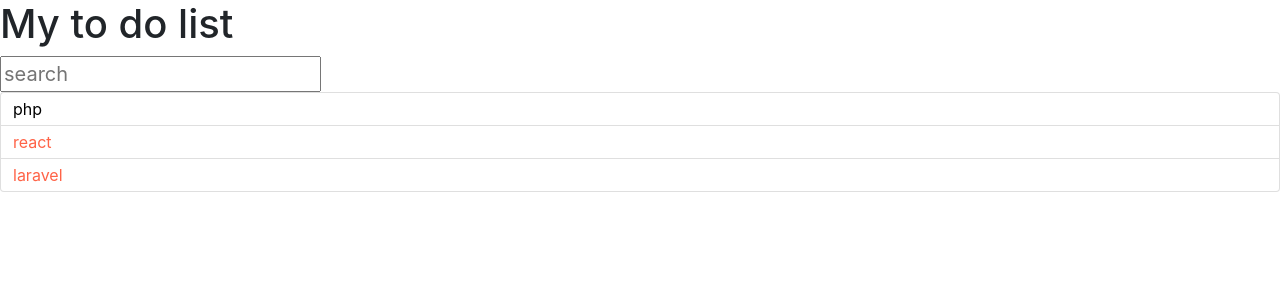
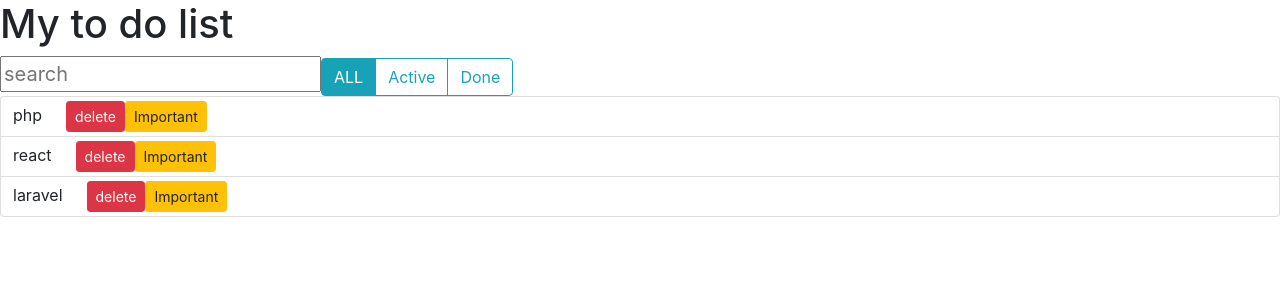
Before and after one commit to arborin/feedback_react_app, a React (Create React App) app: page / in a window 1280 px wide. Shown: the top 300 px of the page. Built offline with nearby package versions, Linux system fonts and the light colour scheme.

Commit message:
[ADD] del function

```diff
--- a/src/App.js
+++ b/src/App.js
@@ -1,6 +1,7 @@
 import AppHeader from "./components/app-header";
 import SearchPanel from "./components/search-panel";
 import TodoList from "./components/todo-list"
+import ItemStatusFilter from "./components/item-status-filter";
 
 
 
@@ -17,7 +18,8 @@ function App() {
     <>
       <AppHeader />
       <SearchPanel />
-      <TodoList todos={todoData} />
+      <ItemStatusFilter />
+      <TodoList todos={todoData} onDeleted={(id) => console.log('del', id)} />
     </>
   );
 }
--- a/src/components/item-status-filter/item-status-filter.jsx
+++ b/src/components/item-status-filter/item-status-filter.jsx
@@ -1,11 +1,25 @@
 import React from 'react'
 
-export default function ItemStatusFilter() {
-    return (
-        <div className='btn-group'>
+// export default function ItemStatusFilter() {
+//     return (
+//         <div className='btn-group'>
+//             <button type='button' className='btn btn-info'>ALL</button>
+//             <button type='button' className='btn btn-outline-info'>Active</button>
+//             <button type='button' className='btn btn-outline-info'>Done</button>
+//         </div>
+//     )
+// }
+
+
+class ItemStatusFilter extends React.Component {
+    render() {
+        return (<div className='btn-group'>
             <button type='button' className='btn btn-info'>ALL</button>
             <button type='button' className='btn btn-outline-info'>Active</button>
             <button type='button' className='btn btn-outline-info'>Done</button>
         </div>
-    )
+        )
+    }
 }
+
+export default ItemStatusFilter
--- a/src/components/todo-list-item/todo-list-item.css
+++ b/src/components/todo-list-item/todo-list-item.css
@@ -0,0 +1,12 @@
+.todo-list-item-label {
+    cursor: pointer;
+}
+
+.done {
+    text-decoration: line-through
+}
+
+.important {
+    color: tomato;
+    font-weight: bold;
+}
--- a/src/components/todo-list-item/todo-list-item.jsx
+++ b/src/components/todo-list-item/todo-list-item.jsx
@@ -1,10 +1,60 @@
 import React from 'react'
 import './todo-list-item.css'
 
-export default function TodoListItem({ label, important = false }) {
+const TodoListItemFunc = ({ label, important = false }) => {
     const style = {
         color: important ? 'tomato' : 'black'
     }
 
     return <span className='todo-list-item' style={style}>{label}</span>
 }
+
+class TodoListItem extends React.Component {
+
+    state = {
+        done: false,
+        important: false
+    }
+
+    onLabelClick = () => {
+        console.log(`Done ${this.props.label}`)
+        this.setState({
+            done: !this.state.done,
+        })
+    }
+
+    onMarkImportant = () => {
+        console.log("make important")
+        this.setState({
+            important: !this.state.important
+        })
+    }
+
+
+
+    render() {
+        const { label, onDeleted } = this.props
+
+        const { done, important } = this.state;
+
+        let classNames = 'todo-list-item'
+
+        if (done) {
+            classNames += " done"
+        }
+
+        if (important) {
+            classNames += " important"
+        }
+
+        return (<span className={classNames}>
+            <span className='mr-4 todo-list-item-label' onClick={this.onLabelClick}>
+                {label}
+            </span>
+            <button onClick={onDeleted} className='btn btn-sm btn-danger'>delete</button>
+            <button onClick={this.onMarkImportant} className='btn btn-sm btn-warning'>Important</button>
+        </span>)
+    }
+}
+
+export default TodoListItem
--- a/src/components/todo-list/todo-list.jsx
+++ b/src/components/todo-list/todo-list.jsx
@@ -1,13 +1,16 @@
 import TodoListItem from "../todo-list-item/todo-list-item";
 import './todo-list.css'
 
-const TodoList = ({ todos }) => {
+const TodoList = ({ todos, onDeleted }) => {
     console.log(todos)
 
     const elements = todos.map((item) => {
         //
         const { id, ...itemProps } = item
-        return <li key={item.id} className="list-group-item"><TodoListItem {...itemProps} /></li>
+        return (<li key={item.id} className="list-group-item">
+            <TodoListItem {...itemProps}
+                onDeleted={() => onDeleted(id)} />
+        </li>)
     })
 
 
```
